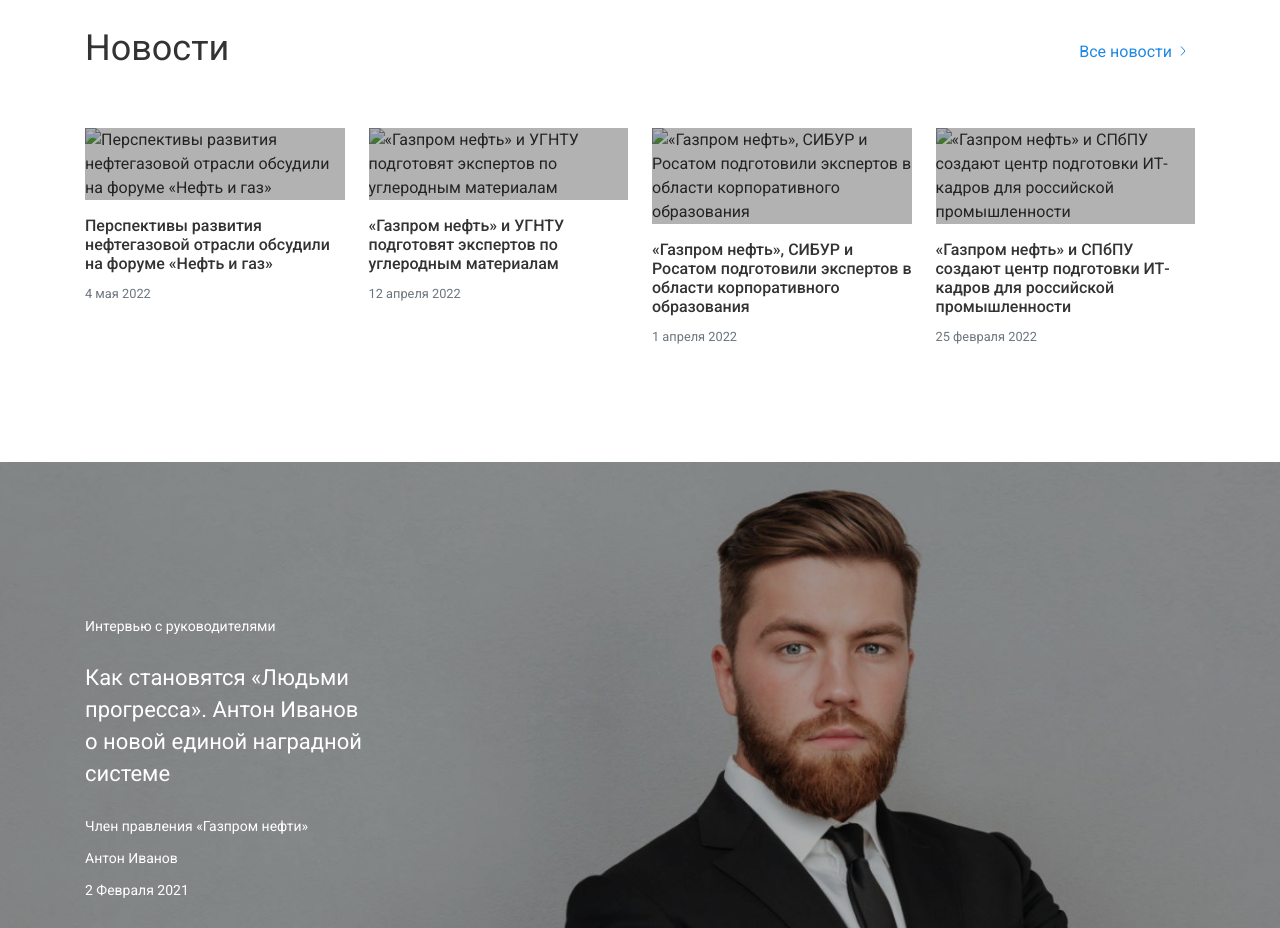
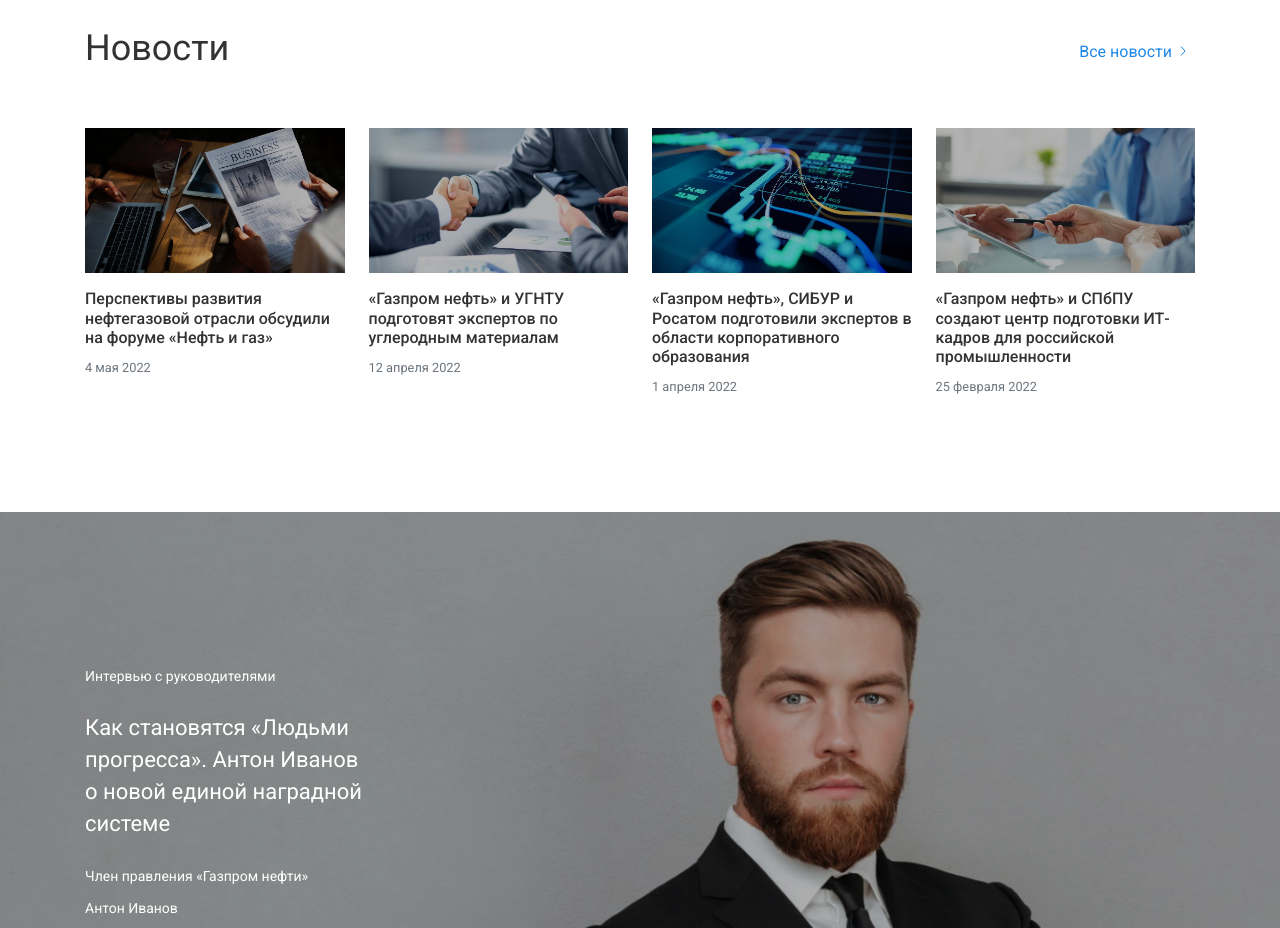
Before and after one commit to adnetin/career-page, a plain HTML site: page index.html in a window 1280 px wide. Shown: the part 1800-2728 px from the top of the page. Drawn offline with nearby package versions, Linux system fonts and the light colour scheme; the site is published under a folder, as on GitHub Pages, so addresses that start at the root find nothing.

Commit message:
Edit images news

```diff
--- a/index.html
+++ b/index.html
@@ -375,7 +375,7 @@
                 <article class="col-12 col-sm-6 col-lg-3 mb-5 mb-md-4">
                     <a href="/" title="Перспективы развития нефтегазовой отрасли обсудили на форуме «Нефть и газ»">
                         <picture class="d-block position-relative mb-3">
-                            <img class="img-fluid" src="/images/news/news1.jpg" alt="Перспективы развития нефтегазовой отрасли обсудили на форуме «Нефть и газ»">
+                            <img class="img-fluid" src="images/news/news1.jpg" alt="Перспективы развития нефтегазовой отрасли обсудили на форуме «Нефть и газ»">
                         </picture>
                         <h3 class="h6">Перспективы развития нефтегазовой отрасли обсудили на форуме «Нефть и газ»</h3>
                         <time datetime="4 мая 2022" class="small text-muted">4 мая 2022</time>
@@ -384,7 +384,7 @@
                 <article class="col-12 col-sm-6 col-lg-3 mb-5 mb-md-4">
                     <a href="/" title="«Газпром нефть» и УГНТУ подготовят экспертов по углеродным материалам">
                         <picture class="d-block position-relative mb-3">
-                            <img class="img-fluid" src="/images/news/news2.jpg" alt="«Газпром нефть» и УГНТУ подготовят экспертов по углеродным материалам">
+                            <img class="img-fluid" src="images/news/news2.jpg" alt="«Газпром нефть» и УГНТУ подготовят экспертов по углеродным материалам">
                         </picture>
                         <h3 class="h6">«Газпром нефть» и УГНТУ подготовят экспертов по углеродным материалам</h3>
                         <time datetime="12 апреля 2022" class="small text-muted">12 апреля 2022</time>
@@ -393,7 +393,7 @@
                 <article class="col-12 col-sm-6 col-lg-3 mb-5 mb-md-4">
                     <a href="/" title="«Газпром нефть», СИБУР и Росатом подготовили экспертов в области корпоративного образования">
                         <picture class="d-block position-relative mb-3">
-                            <img class="img-fluid" src="/images/news/news3.jpg" alt="«Газпром нефть», СИБУР и Росатом подготовили экспертов в области корпоративного образования">
+                            <img class="img-fluid" src="images/news/news3.jpg" alt="«Газпром нефть», СИБУР и Росатом подготовили экспертов в области корпоративного образования">
                         </picture>
                         <h3 class="h6">«Газпром нефть», СИБУР и Росатом подготовили экспертов в области корпоративного образования</h3>
                         <time datetime="1 апреля 2022" class="small text-muted">1 апреля 2022</time>
@@ -402,7 +402,7 @@
                 <article class="col-12 col-sm-6 col-lg-3 mb-5 mb-md-4">
                     <a href="/" title="«Газпром нефть» и СПбПУ создают центр подготовки ИТ-кадров для российской промышленности">
                         <picture class="d-block position-relative mb-3">
-                            <img class="img-fluid" src="/images/news/news4.jpg" alt="«Газпром нефть» и СПбПУ создают центр подготовки ИТ-кадров для российской промышленности">
+                            <img class="img-fluid" src="images/news/news4.jpg" alt="«Газпром нефть» и СПбПУ создают центр подготовки ИТ-кадров для российской промышленности">
                         </picture>
                         <h3 class="h6">«Газпром нефть» и СПбПУ создают центр подготовки ИТ-кадров для российской промышленности</h3>
                         <time datetime="25 февраля 2022" class="small text-muted">25 февраля 2022</time>
```
